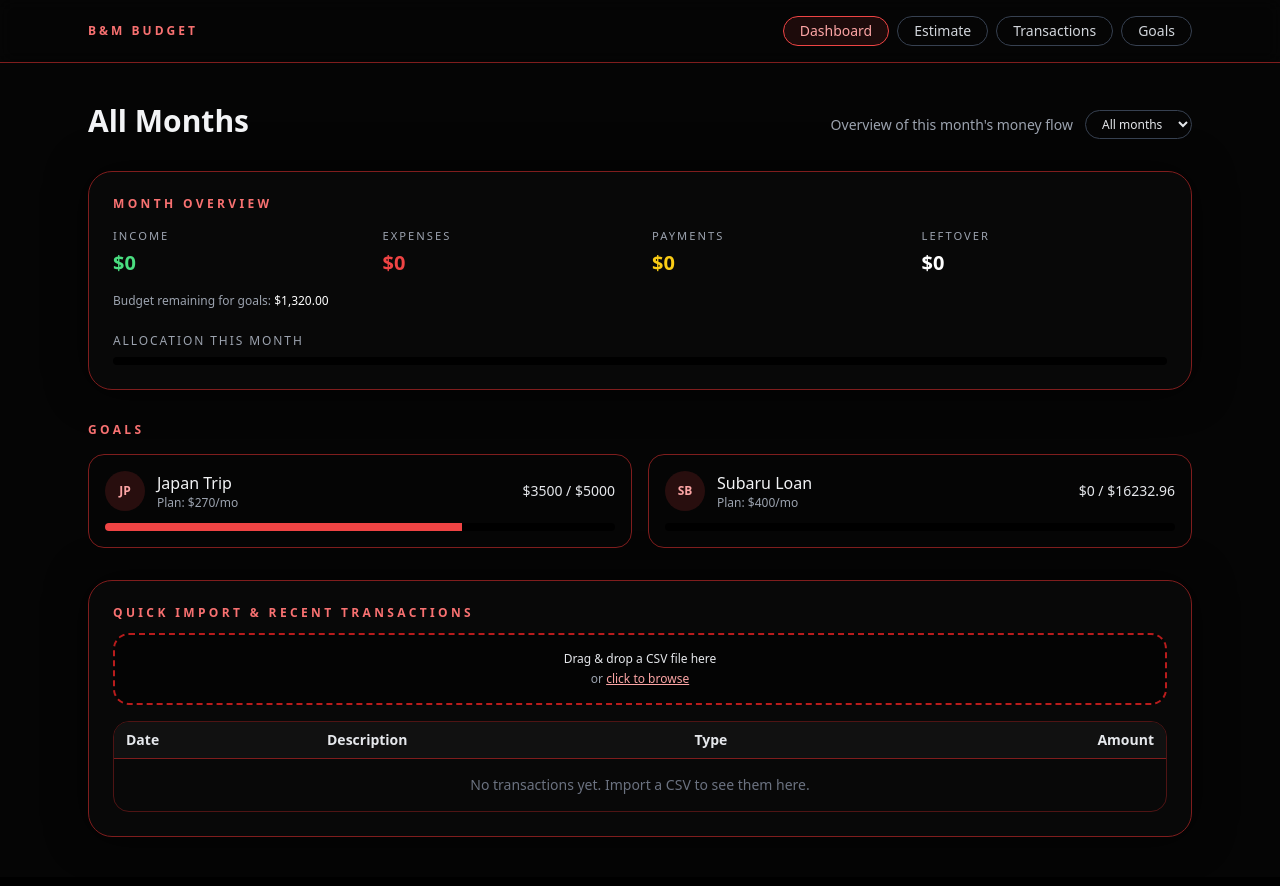
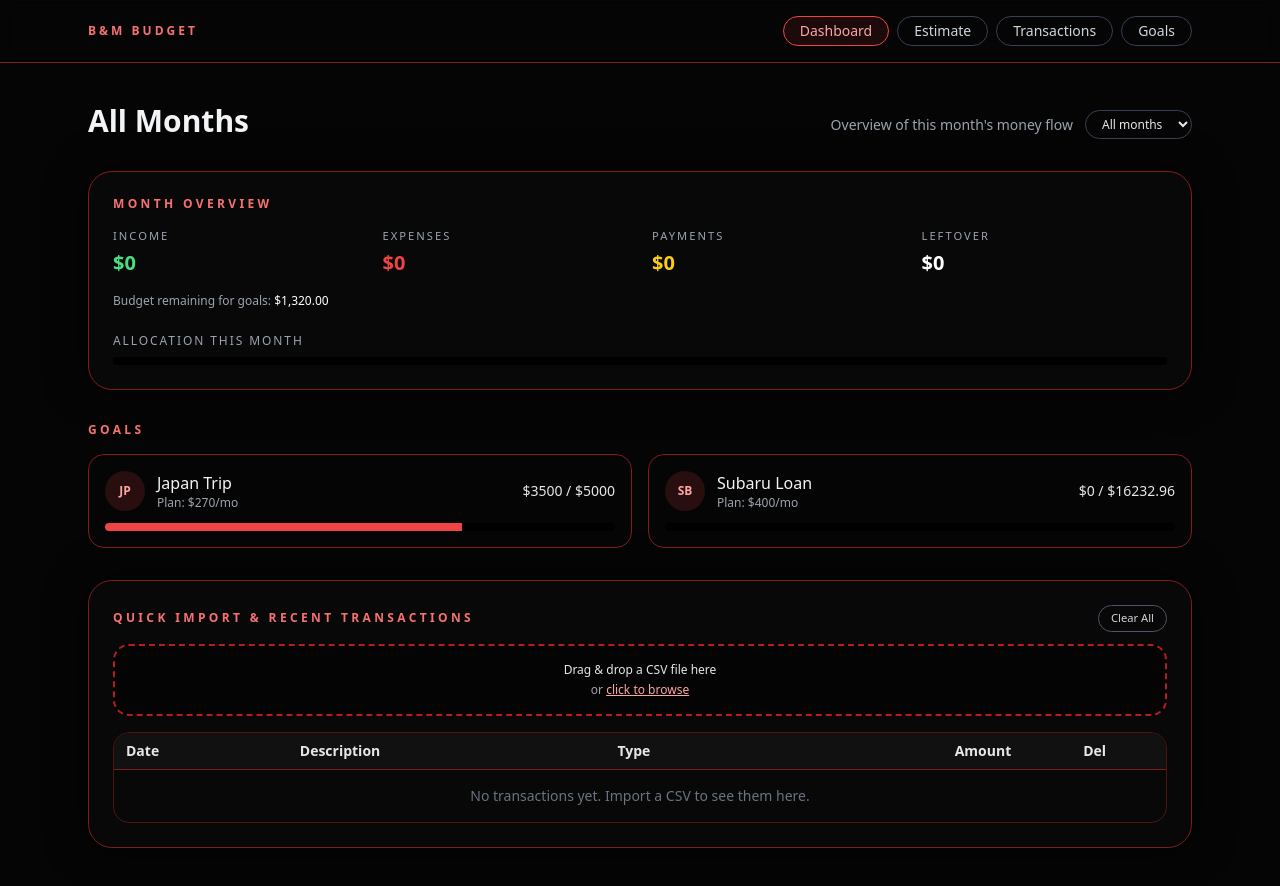
Before and after one commit to bridgerdean47/budget-app, a React (Vite) app: page / in a window 1280 px wide. Built offline with nearby package versions, Linux system fonts and the light colour scheme.

Commit message:
"made it so you can delete transactions"

```diff
--- a/src/App.jsx
+++ b/src/App.jsx
@@ -277,10 +277,14 @@ useEffect(() => {
     onMonthChange={setSelectedMonth}
     budgetTotals={budgetTotals}
     goals={goals}
-    transactions={transactions}                     // NEW
-    onAddTransactions={(newItems) =>               // NEW
+    transactions={transactions}
+    onAddTransactions={(newItems) =>
       setTransactions((prev) => [...prev, ...newItems])
     }
+    onDeleteTransaction={(id) =>
+      setTransactions((prev) => prev.filter((t) => t.id !== id))
+    }
+    onClearTransactions={() => setTransactions([])}
   />
 )}
 
@@ -307,6 +311,10 @@ useEffect(() => {
         prev.map((t) => (t.id === updated.id ? updated : t))
       )
     }
+    onDeleteTransaction={(id) =>
+      setTransactions((prev) => prev.filter((t) => t.id !== id))
+    }
+    onClearTransactions={() => setTransactions([])}
   />
 )}
 
@@ -330,6 +338,8 @@ function DashboardPage({
   goals,
   transactions,
   onAddTransactions,
+  onDeleteTransaction,
+  onClearTransactions,
 }) {
   const allocationPercent =
     monthSummary.income > 0
@@ -442,12 +452,21 @@ function DashboardPage({
         cardClass={cardClass}
         transactions={transactions}
         onAddTransactions={onAddTransactions}
+        onDeleteTransaction={onDeleteTransaction}
+        onClearTransactions={onClearTransactions}
       />
     </div>
   );
 }
 
-function MiniTransactionsWidget({ cardClass, transactions, onAddTransactions }) {
+
+function MiniTransactionsWidget({
+  cardClass,
+  transactions,
+  onAddTransactions,
+  onDeleteTransaction,
+  onClearTransactions,
+}) {
   const [isDragging, setIsDragging] = useState(false);
   const [importMessage, setImportMessage] = useState("");
   const fileInputRef = useRef(null);
@@ -516,9 +535,18 @@ function MiniTransactionsWidget({ cardClass, transactions, onAddTransactions })
 
   return (
     <section className={cardClass}>
-      <h3 className="text-xs font-semibold tracking-[0.28em] text-red-400 mb-3">
+      <div className="flex items-center justify-between mb-3">
+        <h3 className="text-xs font-semibold tracking-[0.28em] text-red-400">
           QUICK IMPORT & RECENT TRANSACTIONS
         </h3>
+        <button
+          type="button"
+          onClick={onClearTransactions}
+          className="text-[0.7rem] px-3 py-1 rounded-full border border-gray-600 text-gray-300 hover:border-red-500 hover:text-red-300"
+        >
+          Clear All
+        </button>
+      </div>
 
       {/* Drag/drop area */}
       <div className="mb-4 text-xs">
@@ -568,6 +596,7 @@ function MiniTransactionsWidget({ cardClass, transactions, onAddTransactions })
               </th>
               <th className="px-3 py-2 text-left font-semibold">Type</th>
               <th className="px-3 py-2 text-right font-semibold">Amount</th>
+              <th className="px-3 py-2 text-center font-semibold">Del</th>
             </tr>
           </thead>
           <tbody>
@@ -605,12 +634,21 @@ function MiniTransactionsWidget({ cardClass, transactions, onAddTransactions })
                 <td className="px-3 py-2 text-right text-gray-100">
                   ${t.amount.toFixed(2)}
                 </td>
+                <td className="px-3 py-2 text-center">
+                  <button
+                    type="button"
+                    onClick={() => onDeleteTransaction(t.id)}
+                    className="text-xs text-gray-500 hover:text-red-400"
+                  >
+                    ×
+                  </button>
+                </td>
               </tr>
             ))}
             {sortedTransactions.length === 0 && (
               <tr>
                 <td
-                  colSpan={4}
+                  colSpan={5}
                   className="px-3 py-4 text-center text-gray-500"
                 >
                   No transactions yet. Import a CSV to see them here.
@@ -623,6 +661,7 @@ function MiniTransactionsWidget({ cardClass, transactions, onAddTransactions })
     </section>
   );
 }
+
 
 /* ---------- Spending Estimate / Budget tab ---------- */
 
@@ -999,6 +1038,8 @@ function TransactionsPage({
   transactions,
   onAddTransactions,
   onUpdateTransaction,
+  onDeleteTransaction,
+  onClearTransactions,
 }) {
   const [editing, setEditing] = useState(null);
   const [isDragging, setIsDragging] = useState(false);
@@ -1102,11 +1143,20 @@ function TransactionsPage({
 
   return (
     <div className="space-y-6">
-      <div className="space-y-2">
+      <div className="space-y-2 flex items-center justify-between">
+        <div>
           <h2 className="text-3xl font-bold text-gray-100">Transactions</h2>
           <p className="text-gray-400 text-sm">
             Upload a bank CSV or click a row to edit it.
           </p>
+        </div>
+        <button
+          type="button"
+          onClick={onClearTransactions}
+          className="text-xs px-4 py-1.5 rounded-full border border-gray-600 text-gray-300 hover:border-red-500 hover:text-red-300"
+        >
+          Clear All
+        </button>
       </div>
 
       {/* IMPORT CARD */}
@@ -1188,6 +1238,7 @@ function TransactionsPage({
                 </th>
                 <th className="px-4 py-3 text-left font-semibold">Type</th>
                 <th className="px-4 py-3 text-left font-semibold">Amount</th>
+                <th className="px-4 py-3 text-center font-semibold">Del</th>
               </tr>
             </thead>
             <tbody>
@@ -1224,6 +1275,18 @@ function TransactionsPage({
                   <td className="px-4 py-2 text-gray-100">
                     ${t.amount.toFixed(2)}
                   </td>
+                  <td className="px-4 py-2 text-center">
+                    <button
+                      type="button"
+                      onClick={(e) => {
+                        e.stopPropagation();
+                        onDeleteTransaction(t.id);
+                      }}
+                      className="text-xs text-gray-500 hover:text-red-400"
+                    >
+                      ×
+                    </button>
+                  </td>
                 </tr>
               ))}
             </tbody>
@@ -1231,7 +1294,7 @@ function TransactionsPage({
         </div>
       </section>
 
-      {/* MODAL EDITOR */}
+      {/* MODAL EDITOR (unchanged) */}
       {editing && (
         <div className="fixed inset-0 bg-black/70 flex items-center justify-center p-4 z-50">
           <div className="bg-[#101010] rounded-xl p-6 w-full max-w-md shadow-xl space-y-4 border border-red-700">
```
Lines whose indentation alone changed are shown as unchanged.
